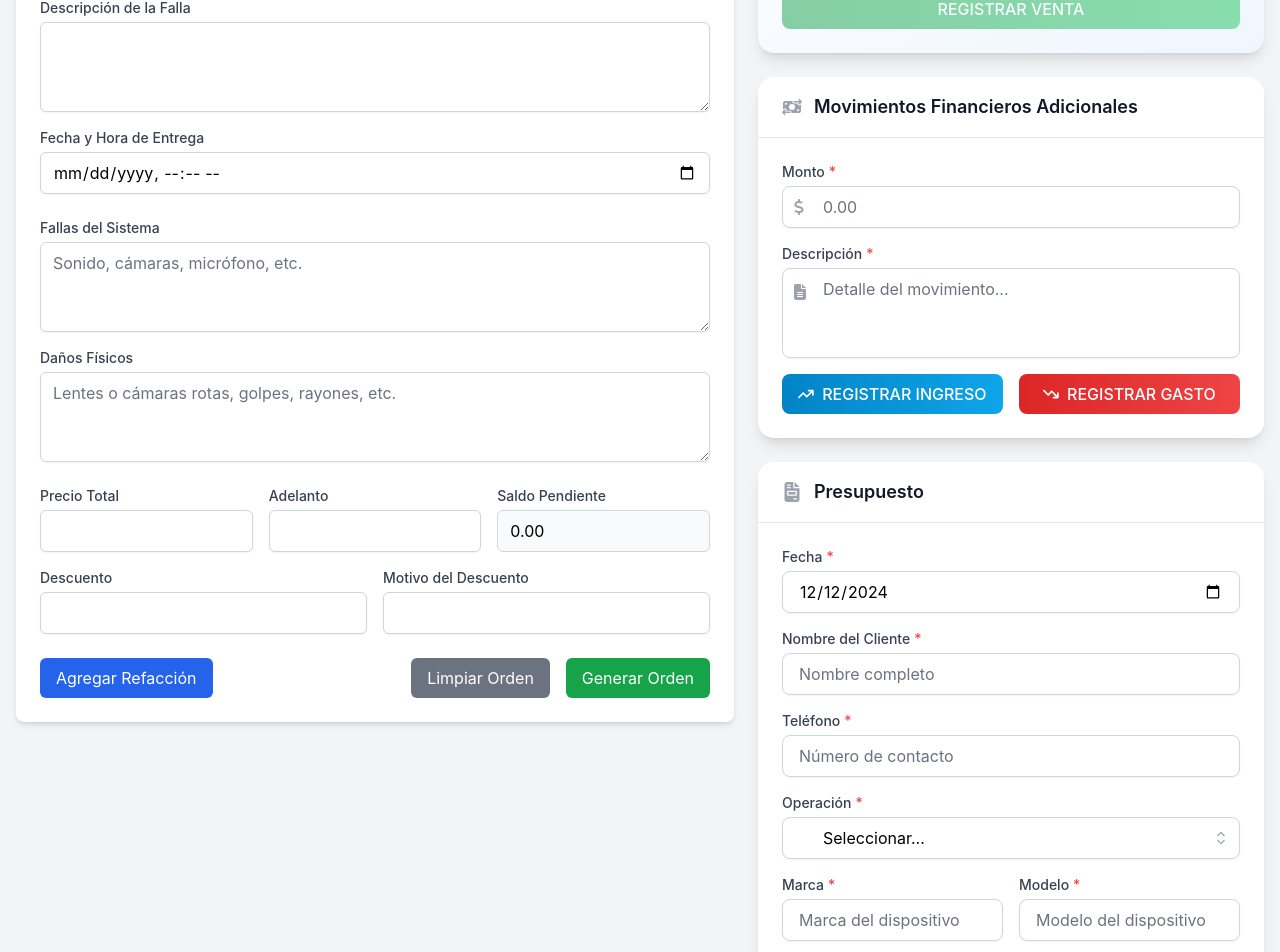
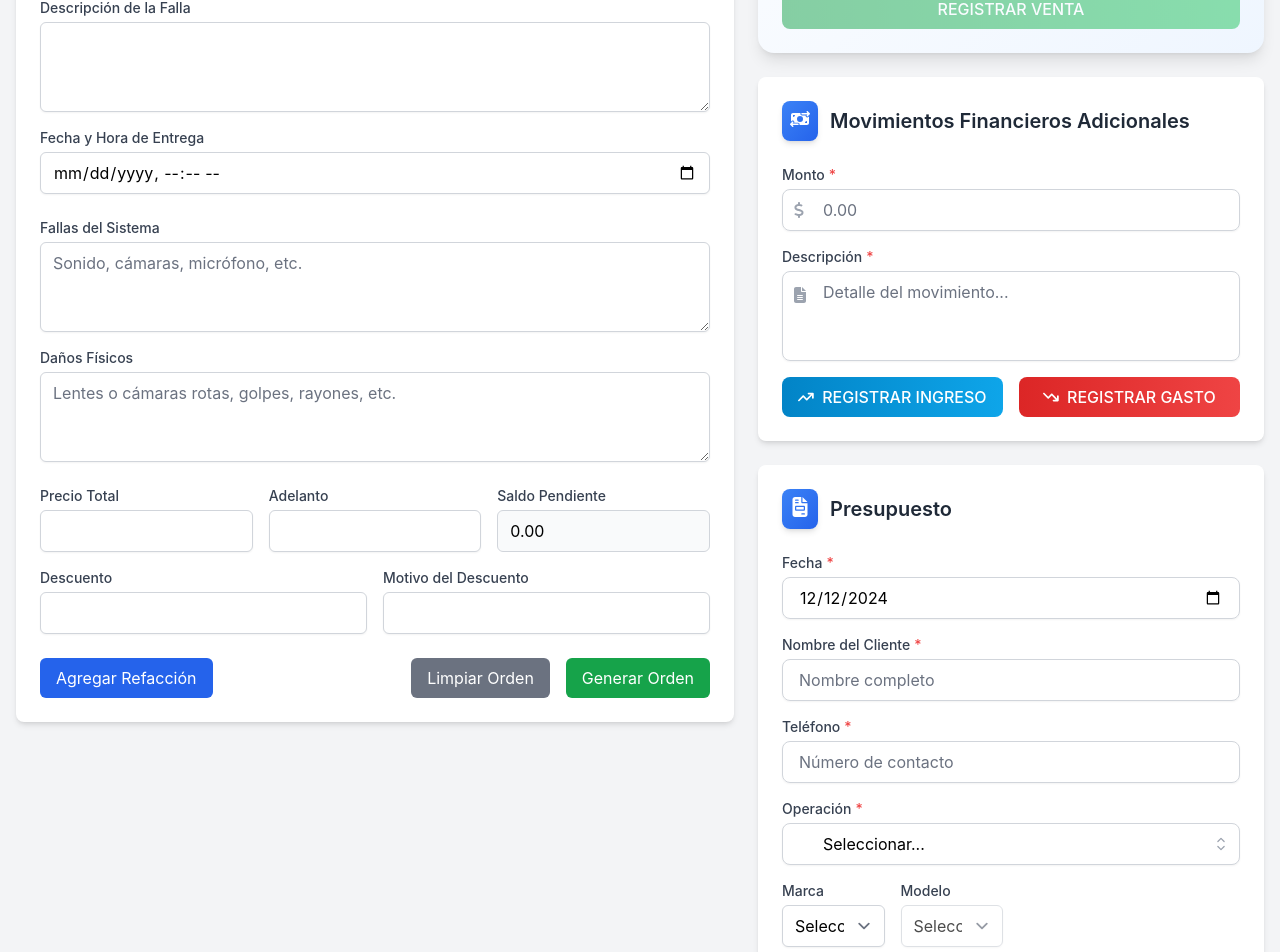
Before and after one commit to AbrahamCordova96/projec4.0, a React (Vite) app: page / in a window 1280 px wide. Shown: the part 720-1672 px from the top of the page. Built offline with nearby package versions, Linux system fonts and the light colour scheme.

Commit message:
Fix: Actualización de componentes y corrección de importación de Heroicons

```diff
--- a/src/components/dashboard/BudgetQuoteSection.jsx
+++ b/src/components/dashboard/BudgetQuoteSection.jsx
@@ -1,10 +1,11 @@
 import { useState } from 'react';
 import { faFileInvoice, faCalendarPlus, faEraser } from '@fortawesome/free-solid-svg-icons';
-import Card from '../common/Card';
+import SectionHeader from '../common/SectionHeader';
 import Input from '../common/Input';
 import Select from '../common/Select';
 import TextArea from '../common/TextArea';
 import Button from '../common/Button';
+import BrandModelSelector from './NewOrderSection/BrandModelSelector';
 
 function BudgetQuoteSection() {
   const [formData, setFormData] = useState({
@@ -16,7 +17,10 @@ function BudgetQuoteSection() {
     model: '',
     comments: '',
     price: '',
-    appointmentDate: ''
+    appointmentDate: '',
+    suggestedPrice: '',
+    quality: '',
+    providerPrice: ''
   });
 
   const operations = [
@@ -30,6 +34,17 @@ function BudgetQuoteSection() {
 
   const handleChange = (field, value) => {
     setFormData(prev => ({ ...prev, [field]: value }));
+  };
+
+  const handleBrandModelChange = (brand, model, modelData) => {
+    setFormData(prev => ({
+      ...prev,
+      brand,
+      model,
+      price: modelData?.precio || prev.price,
+      quality: modelData?.calidad || '',
+      providerPrice: modelData?.precioProveedor || ''
+    }));
   };
 
   const handleSubmit = (type) => {
@@ -46,16 +61,21 @@ function BudgetQuoteSection() {
       model: '',
       comments: '',
       price: '',
-      appointmentDate: ''
+      appointmentDate: '',
+      suggestedPrice: '',
+      quality: '',
+      providerPrice: ''
     });
   };
 
   return (
-    <Card
-      title="Presupuesto"
-      icon={faFileInvoice}
-      elevated
-    >
+    <div className="p-6 bg-white rounded-lg shadow-md">
+      {/* Encabezado con SectionHeader */}
+      <SectionHeader
+        title="Presupuesto"
+        icon={faFileInvoice}
+      />
+
       <div className="space-y-4">
         <Input
           label="Fecha"
@@ -91,20 +111,11 @@ function BudgetQuoteSection() {
         />
 
         <div className="grid grid-cols-2 gap-4">
-          <Input
-            label="Marca"
-            value={formData.brand}
-            onChange={(e) => handleChange('brand', e.target.value)}
-            required
-            placeholder="Marca del dispositivo"
-          />
-
-          <Input
-            label="Modelo"
-            value={formData.model}
-            onChange={(e) => handleChange('model', e.target.value)}
-            required
-            placeholder="Modelo del dispositivo"
+          <BrandModelSelector
+            initialBrand={formData.brand}
+            initialModel={formData.model}
+            onBrandChange={(brand) => handleBrandModelChange(brand, '', null)}
+            onModelChange={(model, modelData) => handleBrandModelChange(formData.brand, model, modelData)}
           />
         </div>
 
@@ -159,7 +170,7 @@ function BudgetQuoteSection() {
           </Button>
         </div>
       </div>
-    </Card>
+    </div>
   );
 }
 
--- a/src/components/dashboard/FinancialMovements.jsx
+++ b/src/components/dashboard/FinancialMovements.jsx
@@ -1,15 +1,15 @@
+import {
+  faArrowTrendDown,
+  faArrowTrendUp,
+  faDollarSign,
+  faFileLines,
+  faMoneyBillTransfer
+} from '@fortawesome/free-solid-svg-icons';
 import { useState } from 'react';
-import {
-  faMoneyBillTransfer,
-  faArrowTrendUp,
-  faArrowTrendDown,
-  faDollarSign,
-  faFileLines
-} from '@fortawesome/free-solid-svg-icons';
-import Card from '../common/Card';
+import Button from '../common/Button';
 import Input from '../common/Input';
+import SectionHeader from '../common/SectionHeader';
 import TextArea from '../common/TextArea';
-import Button from '../common/Button';
 
 function FinancialMovements() {
   const [movement, setMovement] = useState({
@@ -20,7 +20,6 @@ function FinancialMovements() {
 
   const handleSubmit = (type) => {
     console.log('Movimiento registrado:', { ...movement, type });
-
     setMovement({
       amount: '',
       description: '',
@@ -29,11 +28,12 @@ function FinancialMovements() {
   };
 
   return (
-    <Card
-      title="Movimientos Financieros Adicionales"
-      icon={faMoneyBillTransfer}
-      elevated
-    >
+    <div className="p-6 bg-white rounded-lg shadow-md">
+      <SectionHeader
+        title="Movimientos Financieros Adicionales"
+        icon={faMoneyBillTransfer}
+      />
+
       <div className="space-y-4">
         <Input
           label="Monto"
@@ -73,7 +73,7 @@ function FinancialMovements() {
           </Button>
         </div>
       </div>
-    </Card>
+    </div>
   );
 }
 
--- a/src/components/dashboard/NewOrderSection/BrandModelSelector.jsx
+++ b/src/components/dashboard/NewOrderSection/BrandModelSelector.jsx
@@ -1,5 +1,5 @@
-import React, { useState, useEffect } from 'react';
-import { readModelsFromExcel, getAvailableBrands } from '../../../utils/excelReader';
+import React, { useEffect, useState } from 'react';
+import { getAvailableBrands, readModelsFromExcel } from '../../../utils/excelReader';
 
 function BrandModelSelector({ onBrandChange, onModelChange, initialBrand = '', initialModel = '' }) {
     const [brands, setBrands] = useState([]);
@@ -8,15 +8,17 @@ function BrandModelSelector({ onBrandChange, onModelChange, initialBrand = '', i
     const [selectedModel, setSelectedModel] = useState(initialModel);
     const [loading, setLoading] = useState(false);
     const [error, setError] = useState(null);
+    const [isCustomBrand, setIsCustomBrand] = useState(false);
+    const [isCustomModel, setIsCustomModel] = useState(false);
+    const [customBrand, setCustomBrand] = useState('');
+    const [customModel, setCustomModel] = useState('');
 
-    // Cargar las marcas disponibles al montar el componente
     useEffect(() => {
         loadBrands();
     }, []);
 
-    // Cargar los modelos cuando se selecciona una marca
     useEffect(() => {
-        if (selectedBrand) {
+        if (selectedBrand && !isCustomBrand) {
             loadModels(selectedBrand);
         }
     }, [selectedBrand]);
@@ -48,16 +50,46 @@ function BrandModelSelector({ onBrandChange, onModelChange, initialBrand = '', i
 
     const handleBrandChange = (event) => {
         const brand = event.target.value;
+        if (brand === 'custom') {
+            setIsCustomBrand(true);
+            setCustomBrand('');
+            setSelectedBrand('');
+            setModels([]);
+            onBrandChange('');
+        } else {
+            setIsCustomBrand(false);
             setSelectedBrand(brand);
+            setCustomBrand('');
             setSelectedModel('');
+            onBrandChange(brand);
+        }
+    };
+
+    const handleCustomBrandChange = (event) => {
+        const brand = event.target.value;
+        setCustomBrand(brand);
         onBrandChange(brand);
     };
 
     const handleModelChange = (event) => {
         const model = event.target.value;
+        if (model === 'custom') {
+            setIsCustomModel(true);
+            setCustomModel('');
+            setSelectedModel('');
+            onModelChange('', null);
+        } else {
+            setIsCustomModel(false);
             setSelectedModel(model);
             const selectedModelData = models.find(m => m.modelo === model);
             onModelChange(model, selectedModelData);
+        }
+    };
+
+    const handleCustomModelChange = (event) => {
+        const model = event.target.value;
+        setCustomModel(model);
+        onModelChange(model, null);
     };
 
     return (
@@ -66,6 +98,7 @@ function BrandModelSelector({ onBrandChange, onModelChange, initialBrand = '', i
                 <label className="block text-sm font-medium text-gray-700">
                     Marca
                 </label>
+                {!isCustomBrand ? (
                     <select
                         value={selectedBrand}
                         onChange={handleBrandChange}
@@ -78,13 +111,33 @@ function BrandModelSelector({ onBrandChange, onModelChange, initialBrand = '', i
                                 {brand}
                             </option>
                         ))}
+                        <option value="custom">Otra marca...</option>
                     </select>
+                ) : (
+                    <input
+                        type="text"
+                        value={customBrand}
+                        onChange={handleCustomBrandChange}
+                        className="mt-1 block w-full rounded-md border-gray-300 shadow-sm focus:border-blue-500 focus:ring-blue-500"
+                        placeholder="Escribir marca"
+                        required
+                    />
+                )}
+                {isCustomBrand && (
+                    <button
+                        onClick={() => setIsCustomBrand(false)}
+                        className="mt-1 text-sm text-blue-600 hover:text-blue-800"
+                    >
+                        Volver a lista de marcas
+                    </button>
+                )}
             </div>
 
             <div>
                 <label className="block text-sm font-medium text-gray-700">
                     Modelo
                 </label>
+                {!isCustomModel && !isCustomBrand ? (
                     <select
                         value={selectedModel}
                         onChange={handleModelChange}
@@ -98,7 +151,26 @@ function BrandModelSelector({ onBrandChange, onModelChange, initialBrand = '', i
                                 {model.modelo}
                             </option>
                         ))}
+                        <option value="custom">Otro modelo...</option>
                     </select>
+                ) : (
+                    <input
+                        type="text"
+                        value={customModel}
+                        onChange={handleCustomModelChange}
+                        className="mt-1 block w-full rounded-md border-gray-300 shadow-sm focus:border-blue-500 focus:ring-blue-500"
+                        placeholder="Escribir modelo"
+                        required
+                    />
+                )}
+                {isCustomModel && !isCustomBrand && (
+                    <button
+                        onClick={() => setIsCustomModel(false)}
+                        className="mt-1 text-sm text-blue-600 hover:text-blue-800"
+                    >
+                        Volver a lista de modelos
+                    </button>
+                )}
             </div>
 
             {loading && (
--- a/src/components/forms/BudgetQuoteForm.jsx
+++ b/src/components/forms/BudgetQuoteForm.jsx
@@ -1,11 +1,10 @@
+import { faCalendarPlus, faEraser, faFileInvoice } from '@fortawesome/free-solid-svg-icons';
 import React, { useState } from 'react';
-import { FontAwesomeIcon } from '@fortawesome/react-fontawesome';
-import { faFileInvoice, faCalendarPlus, faEraser } from '@fortawesome/free-solid-svg-icons';
+import Button from '../common/Button';
 import Input from '../common/Input';
+import SectionHeader from '../common/SectionHeader';
 import Select from '../common/Select';
 import TextArea from '../common/TextArea';
-import Button from '../common/Button';
-import Section from '../layout/Section';
 
 const BudgetQuoteForm = () => {
   const [formData, setFormData] = useState({
@@ -52,7 +51,12 @@ const BudgetQuoteForm = () => {
   };
 
   return (
-    <Section title="Presupuesto" elevated>
+    <div className="p-6 bg-white rounded-lg shadow-md">
+      <SectionHeader
+        title="Presupuesto"
+        icon={faFileInvoice}
+      />
+
       <div className="space-y-4">
         <Input
           label="Fecha"
@@ -150,7 +154,7 @@ const BudgetQuoteForm = () => {
           </Button>
         </div>
       </div>
-    </Section>
+    </div>
   );
 };
 
```
Also changed, not shown: package.json (+4 -4 lines), src/components/dashboard/NewOrderSection/index.jsx (+6 -5 lines), 1 other file (tests, documents, lock files or other folders). Lines whose indentation alone changed are shown as unchanged.
